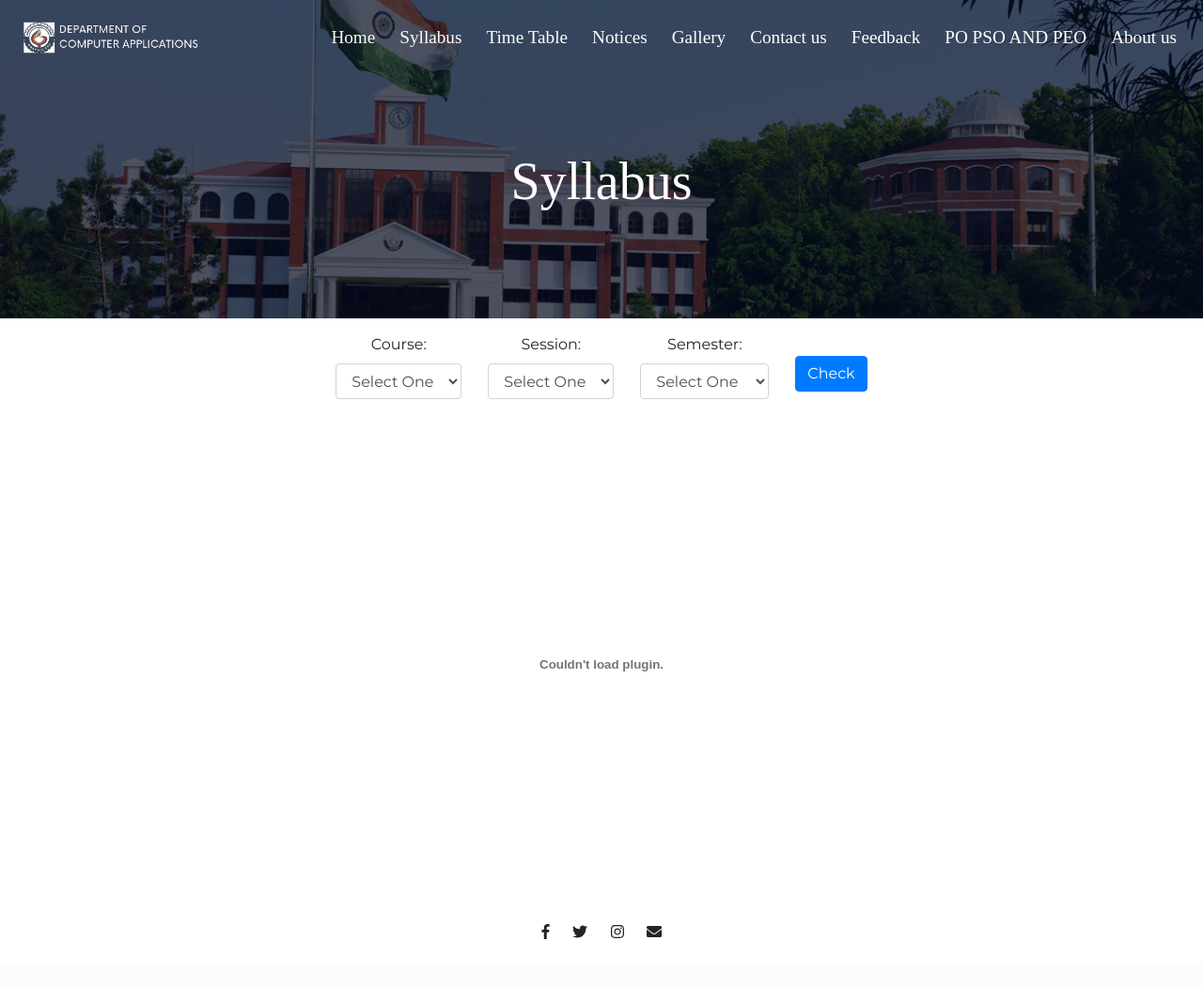
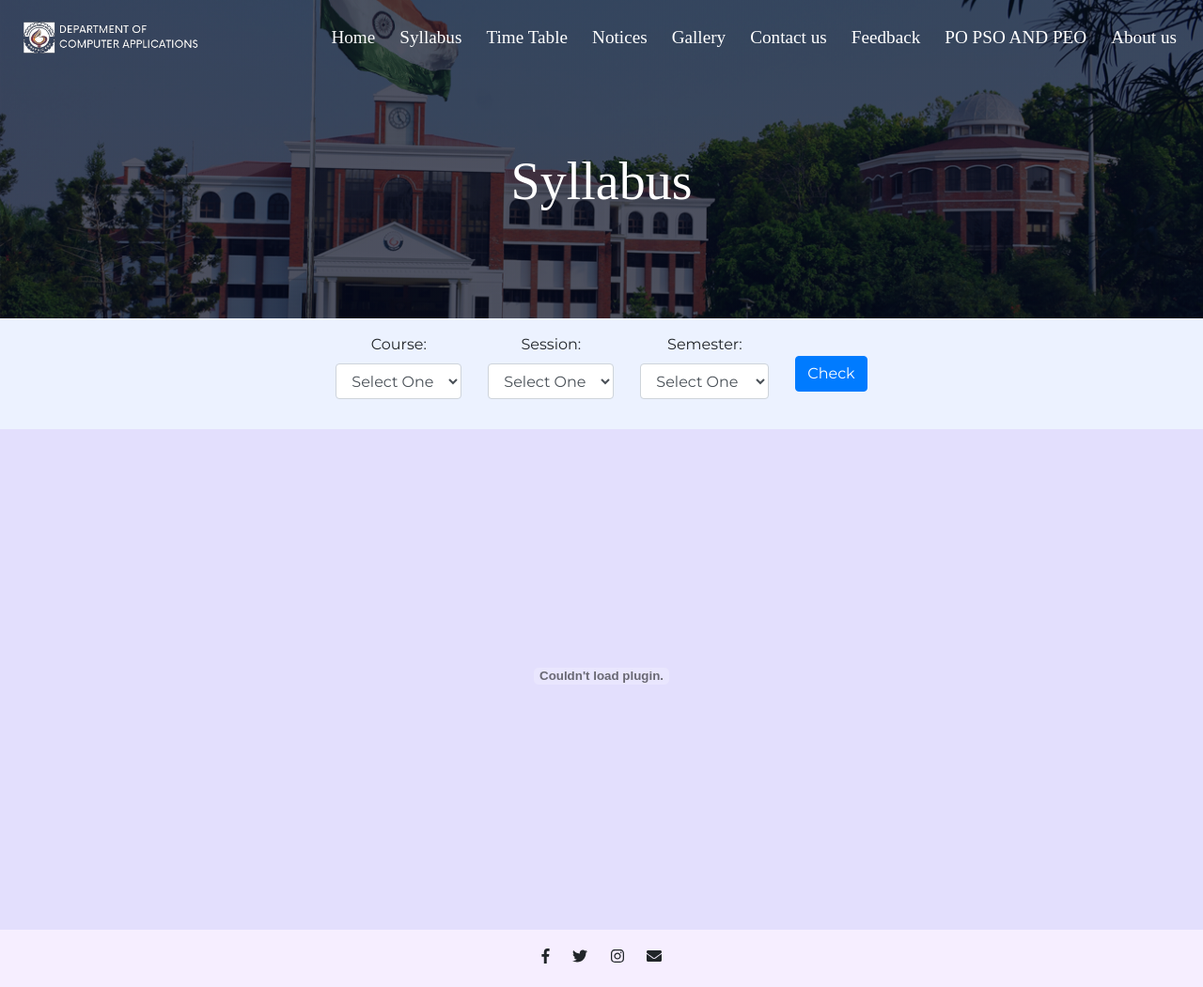
Before and after one commit to Rahulgit3D2Y/GEU_website, a PHP site: page /syllabus.html in a window 1280 px wide. Shown: the whole page at 94% size. Before the commit the page ends 1000 px from the top, so only its background shows below. Run offline with PHP 8.4, Linux system fonts and the light colour scheme; some libraries are stand-ins or nearby versions.

Commit message:
added colors

```diff
--- a/index.html
+++ b/index.html
@@ -27,6 +27,8 @@
 </head>
 
 <body>
+  <div class="main">
+
 
   <section class="colored-section" id="title">
     <div class="container-fluid">
@@ -303,7 +305,7 @@
       })
   </script>
 
-
+</div>
 </body>
 
 </html>
--- a/poPsoPeo.html
+++ b/poPsoPeo.html
@@ -88,8 +88,8 @@
 
   <!-- po-contnet -->
   <section>
-    <div class="container">
-    <div class="row my-5">
+    <div class="container  psocolor">
+    <div class="row my-3">
       <div class="col">
         <h3><p class="fa-lg">PROGRAM OUTCOMES</p></h3>
       </div>
--- a/style.css
+++ b/style.css
@@ -5,9 +5,9 @@
   box-sizing: border-box;
 }
 
-html
+.main
 {
-  background-image: linear-gradient(#eeeeee,#dddddd);
+  background: linear-gradient(#82C3EC,#E5D1FA);
     background-repeat: no-repeat;
     background-position: center;
     background-size: cover;
@@ -242,9 +242,14 @@ p{
     .carousel-inner
   {height: 300px !important;}
   }
+
+
   /* Footer Section */
 
-
+  #footer
+  {
+    background-color: #f6eeff;
+  }
   .social-icon {
     margin: 20px 10px;
   }
@@ -363,9 +368,12 @@ p{
 .about-col img{
   width: 100%;
 }
-/*------- Po Page-----*/
+/*------- Po pso Page-----*/
 
-
+.psocolor
+{
+  background-color: rgb(247, 247, 247);
+}
 
 .po-col{
   padding: 30px 2px;
@@ -416,6 +424,20 @@ strong
   border:none;
   color: #730571;
   background-color: #8EC3B0;
+}
+.mview
+{
+  display: none;
+}
+@media (width<550px) {
+  .mview
+  {
+    display: block;
+  }
+  .dview
+  {
+   display: none;
+  }
 }
 @media (width<800px) {
   .page-item>a
@@ -470,8 +492,26 @@ strong
   color:#E7F6F2;
 }
 
-/*  notices */
+/* timetable,syllabus */
+.d-flex
+{
+  justify-content: center;
+  align-items: center;
+  gap: 20px;
+  flex-wrap: wrap;
+}
+.tcolor,.scolor
+{
 
+  background-color: #ECF2FF;
+}
+
+/* iframe  */
+.iframe-body
+{
+  background-color: #E3DFFD;
+  padding: 1%;
+}
 @media (width<800px) {
 
   #pdf-object{
@@ -479,10 +519,16 @@ strong
   }
 }
 
-/* timetable,syllabus */
-.d-flex
+/* notices */
+
+.container-fluid.p-3
 {
-  justify-content: center;
-  align-items: center;
-  gap: 20px;
+  background-color: #ECF2FF;
 }
+/* curriculum */
+.ccolor
+{
+  background-color: hsla(0, 100%, 97%, 0.911);
+  position: relative;
+  bottom: 8px;
+}
--- a/syllabus.html
+++ b/syllabus.html
@@ -87,8 +87,8 @@
 
   <!-- Content -->
 
-  <section>
-      <form class="d-flex m-3">
+  <section >
+      <form class="d-flex p-3 scolor">
         <div class="form-group mr-2">
           <label for="course-dropdown">Course:</label>
           <select class="form-control" id="course-dropdown" required>
@@ -123,14 +123,13 @@
       </form>
   </section>
 
+  <div class="iframe-body">
+    <object  data="pdf/holiday.pdf" width="800"  height="500" id="pdf-object">
+        </object>
+  </div>
 
 
 
-  <object data=
-"https://media.geeksforgeeks.org/wp-content/cdn-uploads/20210101201653/PDF.pdf"
-                width="800"
-                height="500" id="pdf-object">
-        </object>
 
   <!-- Footer -->
 
```
Also changed, not shown: feedback.html (+32 -6 lines), notices.html (+5 -3 lines), pdf/curriculum.html (+9 -10 lines), timeTable.html (+5 -7 lines).
